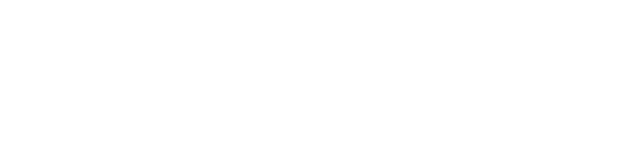
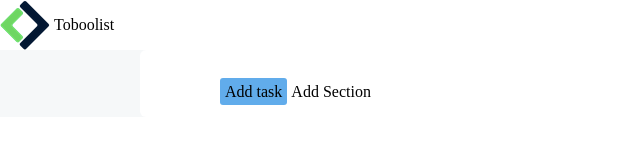
Before and after one commit to luciobo/html-css-toboolist, a plain HTML site: page index.html in a window 1280 px wide. Shown: the whole page, without its empty margins (0-640 px from the left). Drawn offline with Linux system fonts and the light colour scheme.

Commit message:
header e inizio main

```diff
--- a/css/style.css
+++ b/css/style.css
@@ -0,0 +1,30 @@
+* {
+    box-sizing: border-box;
+    margin: 0;
+    padding: 0;
+    vertical-align: middle;
+
+}
+
+main {
+    background-color: rgb(246, 248, 249);
+}
+
+
+.conteiner {
+    width: 1000px;
+    margin: auto;
+    background-color: white;
+    padding: 2rem 5rem 1rem;
+    border-radius: 6px;
+}
+
+#badg-head {
+    background-color: rgb(97, 172, 235);
+    padding: 5px;
+    border-radius: 3px;
+}
+
+#badg-head2 {
+    border-radius: solid black;
+}
--- a/index.html
+++ b/index.html
@@ -4,9 +4,28 @@
     <meta charset="UTF-8">
     <meta http-equiv="X-UA-Compatible" content="IE=edge">
     <meta name="viewport" content="width=device-width, initial-scale=1.0">
-    <title>Document</title>
+    <title>html-css-toboolist</title>
+    <link rel="stylesheet" href="css/style.css">
 </head>
 <body>
 
+    <header>
+        <img src="imgs/Logo.png" alt="">
+        <span>Toboolist</span>
+
+    </header>
+
+    <main>
+        <div class="conteiner">
+            <section>
+                <span id="badg-head">Add task</span>
+                <span id="badg-head2">Add Section</span>
+
+            </section>
+
+        </div>
+
+    </main>
+
 </body>
 </html>
```
